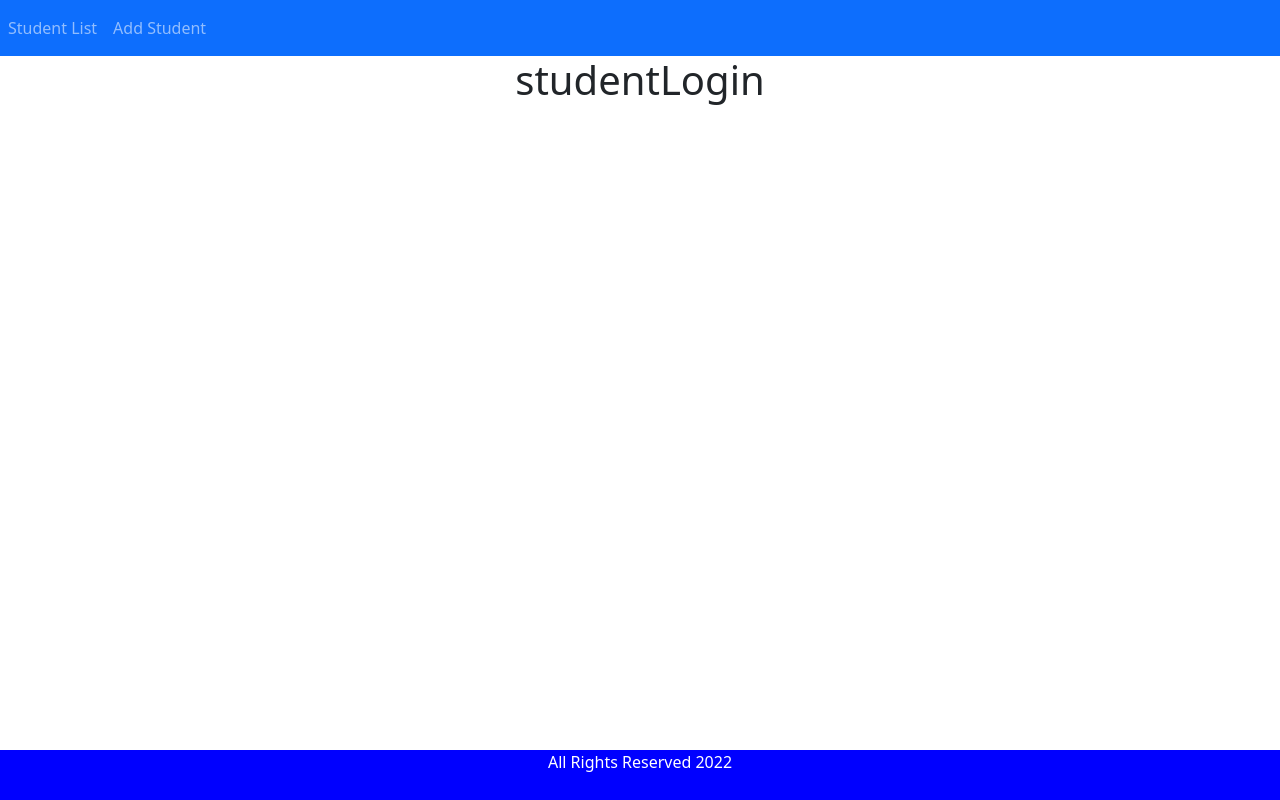
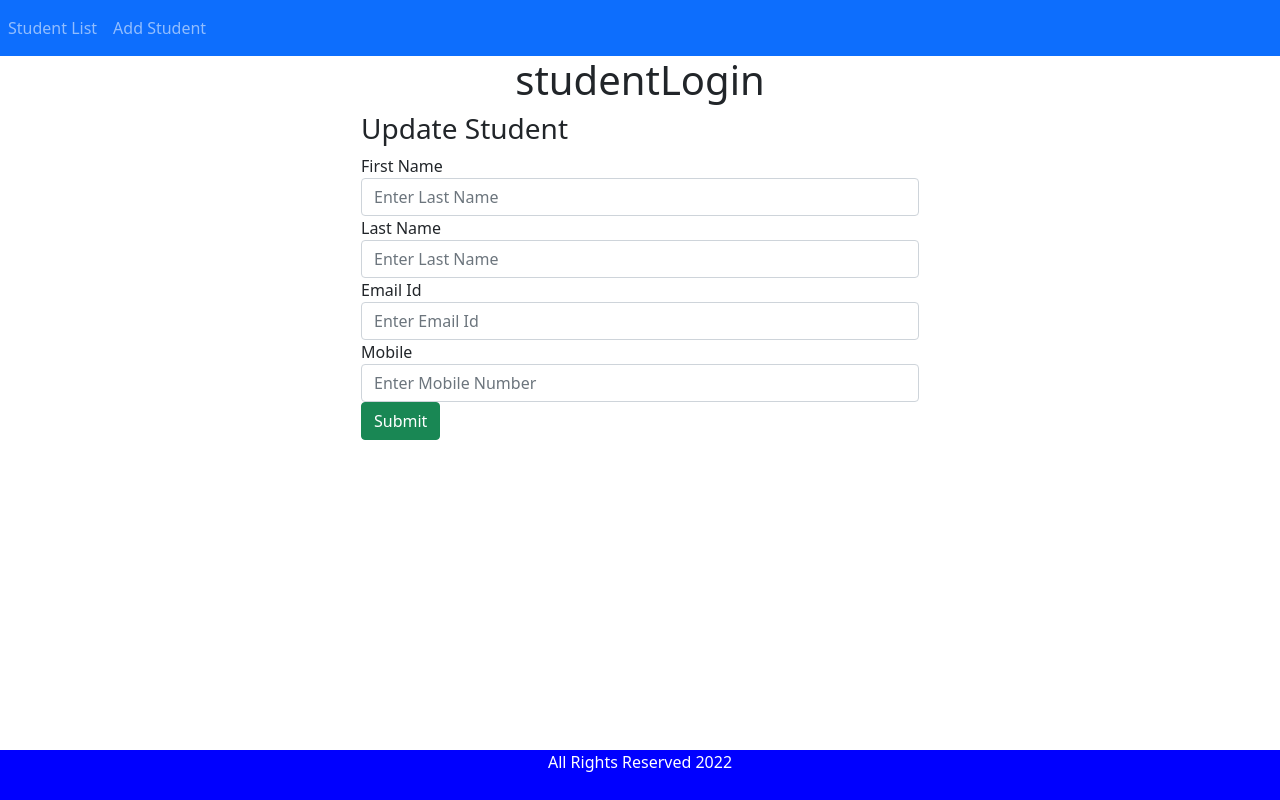
Before and after one commit to adityasarfare/CA_TWO_Advance_Programming, an Angular app in the folder studentLoginFrontEnd/studentLoginFrontEnd/: page /update-student/1 in a window 1280 px wide. Before the commit this address led to /. Built offline with nearby package versions, Linux system fonts and the light colour scheme; no server answers.

Commit message:
Update components created

```diff
--- a/studentLoginFrontEnd/studentLoginFrontEnd/src/app/app-routing.module.ts
+++ b/studentLoginFrontEnd/studentLoginFrontEnd/src/app/app-routing.module.ts
@@ -8,7 +8,7 @@ const routes: Routes = [
   {path: 'students', component: StudentListComponent},
   {path: 'create-student', component: CreateStudentComponent},
   {path: '', redirectTo: 'students', pathMatch: 'full'},
-  {path: 'update-students/:id', component: UpdateStudentComponent}
+  {path: 'update-student/:id', component: UpdateStudentComponent}
 ];
 
 @NgModule({
--- a/studentLoginFrontEnd/studentLoginFrontEnd/src/app/student-list/student-list.component.html
+++ b/studentLoginFrontEnd/studentLoginFrontEnd/src/app/student-list/student-list.component.html
@@ -17,7 +17,6 @@
          <td>{{student.mobileNumber}}</td>
          <td>
             <button (click)="updateStudent(student.id)" class="btn btn-info">Update</button>
-
          </td>
         </tr>
     </tbody>
--- a/studentLoginFrontEnd/studentLoginFrontEnd/src/app/student-list/student-list.component.ts
+++ b/studentLoginFrontEnd/studentLoginFrontEnd/src/app/student-list/student-list.component.ts
@@ -9,7 +9,7 @@ import { StudentService } from '../student.service';
   styleUrls: ['./student-list.component.css']
 })
 export class StudentListComponent implements OnInit {
-
+  id!:number;
   students!: Student[];
 
   constructor(private studentService: StudentService, private router: Router ) { }
--- a/studentLoginFrontEnd/studentLoginFrontEnd/src/app/student.service.ts
+++ b/studentLoginFrontEnd/studentLoginFrontEnd/src/app/student.service.ts
@@ -19,4 +19,12 @@ createStudent(student: Student): Observable<Object>{
   return this.httpClient.post(`${this.baseURL}`, student);
 }
 
+getStudentById(id: number): Observable<Student>{
+  return this.httpClient.get<Student>(`${this.baseURL}/${id}`);
 }
+
+updateStudent(id: number, student: Student): Observable<Object>{
+  return this.httpClient.put(`${this.baseURL}/${id}`, student);
+  }
+
+}
--- a/studentLoginFrontEnd/studentLoginFrontEnd/src/app/student.ts
+++ b/studentLoginFrontEnd/studentLoginFrontEnd/src/app/student.ts
@@ -1,7 +1,7 @@
 export class Student {
-    id: number | undefined;
-    firstName: string | undefined;
-    lastName: string | undefined;
-    emailId: string | undefined;
-    mobileNumber: number | undefined;
+    id!: number;
+    firstName!: string;
+    lastName!: string;
+    emailId!: string;
+    mobileNumber!: number;
 }
--- a/studentLoginFrontEnd/studentLoginFrontEnd/src/app/update-student/update-student.component.html
+++ b/studentLoginFrontEnd/studentLoginFrontEnd/src/app/update-student/update-student.component.html
@@ -1 +1,31 @@
-<p>update-student works!</p>
+<div class="col-md-6 offset-md-3">
+    <h3>Update Student</h3>
+
+    <form (ngSubmit)="onSubmit()">
+
+        <div class="form-group">
+            <label >First Name</label>
+            <input type="text" class="form-control" id="firstName" [(ngModel)]="student.firstName" name="firstName" placeholder="Enter Last Name" >
+        </div>
+
+          <div class="form-group">
+            <label >Last Name</label>
+            <input type="text" class="form-control" id="lastName" [(ngModel)]="student.lastName" name="lastName" placeholder="Enter Last Name">
+          </div>
+
+
+          <div class="form-group">
+            <label >Email Id</label>
+            <input type="text" class="form-control" id="emailId" [(ngModel)]="student.emailId" name="emailId" placeholder="Enter Email Id">
+          </div>
+
+          <div class="form-group" id="mobileNo">
+            <label >Mobile</label>
+            <input type="text" class="form-control" id="mobileNumber" [(ngModel)]="student.mobileNumber" name="mobileNumber" placeholder="Enter Mobile Number">
+          </div>
+
+          <button type="submit" class="btn btn-success">Submit</button>
+
+    </form>
+
+    </div>
--- a/studentLoginFrontEnd/studentLoginFrontEnd/src/app/update-student/update-student.component.ts
+++ b/studentLoginFrontEnd/studentLoginFrontEnd/src/app/update-student/update-student.component.ts
@@ -1,4 +1,7 @@
 import { Component, OnInit } from '@angular/core';
+import { ActivatedRoute, Router } from '@angular/router';
+import { Student } from '../student';
+import { StudentService } from '../student.service';
 
 @Component({
   selector: 'app-update-student',
@@ -6,10 +9,29 @@ import { Component, OnInit } from '@angular/core';
   styleUrls: ['./update-student.component.css']
 })
 export class UpdateStudentComponent implements OnInit {
-
-  constructor() { }
+  id!: number;
+  student: Student = new Student();
+  constructor(private studentService : StudentService,
+    private route: ActivatedRoute,
+    private router: Router) { }
 
   ngOnInit(): void {
+    this.id = this.route.snapshot.params['id'];
+    this.studentService.getStudentById(this.id).subscribe(data =>{
+      this.student=data;
+    }, error => console.log(error));
   }
 
+  onSubmit(){
+    this.studentService.updateStudent(this.id, this.student).subscribe(data => {
+   this.goToStudentList();
+    },
+    error => console.log(error)
+    );
+     }
+
+  goToStudentList(){
+    this.router.navigate(['/students']);
+     }
+
 }
```
Also changed, not shown: 1 other file (tests, documents, lock files or other folders).
